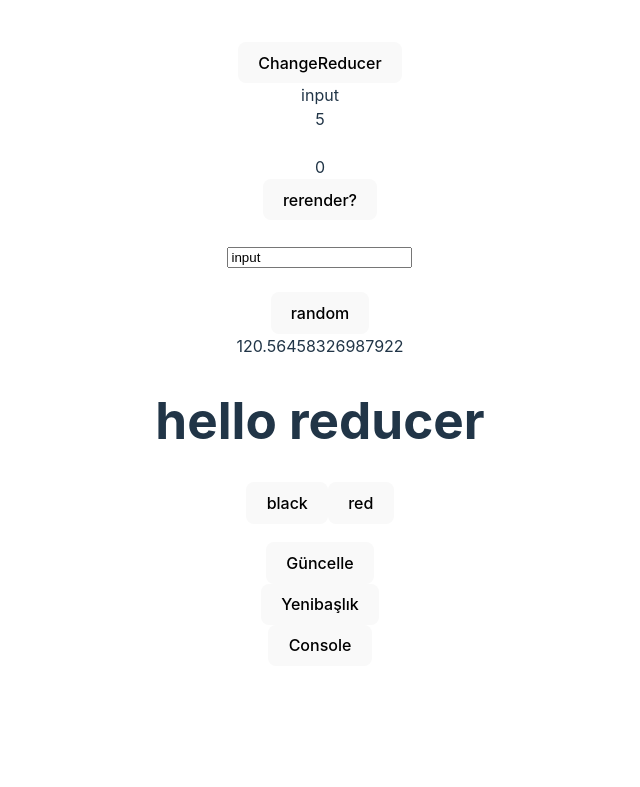
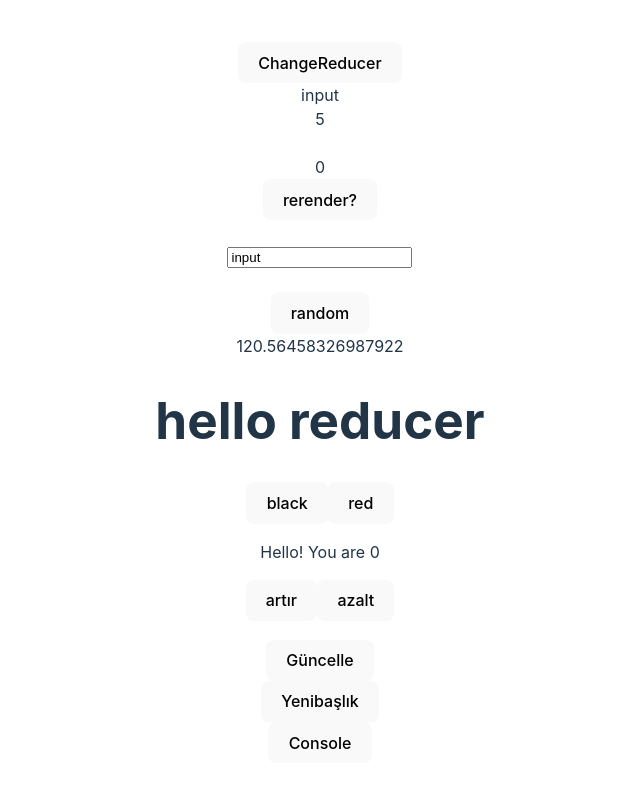
Before and after one commit to merovinjs/react-hooks-lesson, a React (Vite) app: page / in a window 1280 px wide. Shown: the part 345-1132 px from the top of the page, without its empty margins (320-960 px from the left). Before the commit the page ends 1043 px from the top, so only its background shows below. Built offline with nearby package versions, Linux system fonts and the light colour scheme.

Commit message:
useReducer exmple

```diff
--- a/src/reducers/colorReducer.tsx
+++ b/src/reducers/colorReducer.tsx
@@ -1,14 +1,14 @@
 export const colorReducer = (state: any, action: any) => {
   switch (action.type) {
     case "black":
-      return { backGroundColor: "#000" };
+      return { backgroundColor: "#000" };
     case "red":
-      return { backGroundColor: "#f00" };
+      return { backgroundColor: "#f00" };
     case "turner":
-      if (state.backGroundColor === "#000") {
-        return { backGroundColor: "#f00" };
+      if (state.backgroundColor === "#000") {
+        return { backgroundColor: "#f00" };
       } else {
-        return { backGroundColor: "#000" };
+        return { backgroundColor: "#000" };
       }
     default:
       return state;
--- /dev/null
+++ b/src/reducers/counterReducer.tsx
@@ -0,0 +1,10 @@
+const counterReducer = (state: any, action: any) => {
+  if (action.type === "INCREMENT") {
+    return { age: state.age + 1 };
+  } else if (action.type === "DECREMENT") {
+    return { age: state.age - 1 };
+  }
+  throw Error("Unknown action.");
+};
+
+export { counterReducer };
--- a/src/useEffect.tsx
+++ b/src/useEffect.tsx
@@ -45,7 +45,7 @@ const UseEffect = () => {
 
   return (
     <div>
-      <h1 style={{ backgroundColor: state.backGroundColor }}>UseEffect</h1>
+      <h1 style={{ backgroundColor: state.backgroundColor }}>UseEffect</h1>
       <button onClick={() => dispatch({ type: "turner" })}>
         ChangeReducer
       </button>
--- a/src/useReducer.tsx
+++ b/src/useReducer.tsx
@@ -1,14 +1,26 @@
 import { useReducer } from "react";
 import { colorReducer } from "./reducers/colorReducer";
-
+import { counterReducer } from "./reducers/counterReducer";
 const UseReducer = () => {
+  const initialvalue = { age: 0 };
   const [state, dispatch] = useReducer(colorReducer, "");
+  const [counterstate, counterdispatch] = useReducer(
+    counterReducer,
+    initialvalue
+  );
 
   return (
     <div>
-      <h1 style={{ color: state.backGroundColor }}>hello reducer</h1>
+      <h1 style={{ color: state.backgroundColor }}>hello reducer</h1>
       <button onClick={() => dispatch({ type: "black" })}>black</button>
       <button onClick={() => dispatch({ type: "red" })}>red</button>
+      <p>Hello! You are {counterstate.age}</p>
+      <button onClick={() => counterdispatch({ type: "INCREMENT" })}>
+        artır
+      </button>
+      <button onClick={() => counterdispatch({ type: "DECREMENT" })}>
+        azalt
+      </button>
     </div>
   );
 };
```
